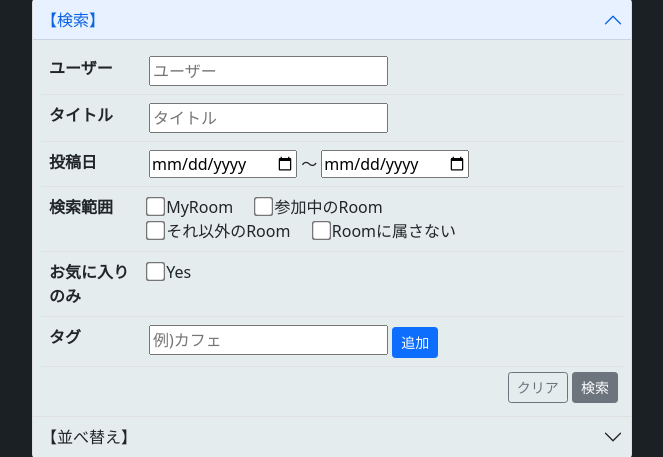
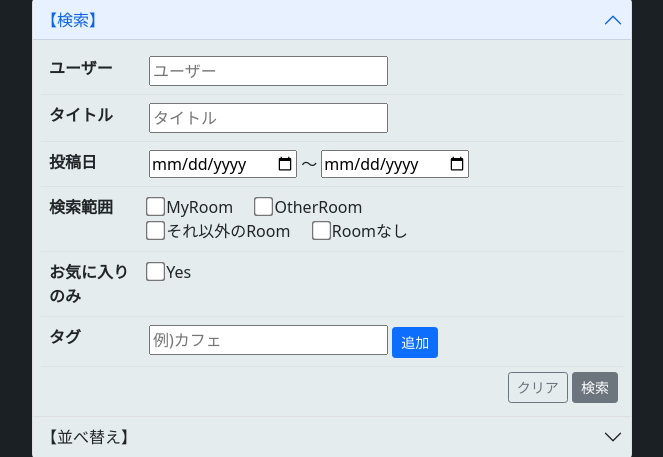
Before and after one commit to y-dai20/Whereabout, a Django app: template templates/pages/index.html in a window 1280 px wide. Shown: the part 164-621 px from the top of the page, without its empty margins (308-971 px from the left). Run offline with Django 3.2, Linux system fonts and the light colour scheme; the template is opened without the code that fills it, so the values that code supplies are empty.

Commit message:
fix style

```diff
--- a/templates/modal/modal_create_room.html
+++ b/templates/modal/modal_create_room.html
@@ -23,7 +23,7 @@
                 サブタイトル*<script>document.write(get_question_img());</script>
               </span>
             </label>
-            <textarea class="form-control input-subtitle" rows="3" id="input-create-room-subtitle" name="subtitle" placeholder="サブタイトル" data-max-len="255"></textarea>
+            <textarea class="form-control input-subtitle auto-adjust-height" rows="3" id="input-create-room-subtitle" name="subtitle" placeholder="サブタイトル" data-max-len="255"></textarea>
             <div class="char-len c-green"></div>
           </div>
           {% include "form/img.html" with action="create-room" is_multi=True %}
--- a/templates/modal/modal_post.html
+++ b/templates/modal/modal_post.html
@@ -23,7 +23,7 @@
                 本文*<script>document.write(get_question_img());</script>
               </span>
             </label>
-            <textarea class="form-control" rows="3" name="text" id="input-post-text" name="text" placeholder="テキスト" data-max-len="255" required></textarea>
+            <textarea class="form-control auto-adjust-height" rows="3" name="text" id="input-post-text" name="text" placeholder="テキスト" data-max-len="255" required></textarea>
             <div class="char-len c-green"></div>
           </div>
           <div class="form-group">
--- a/templates/modal/modal_reply.html
+++ b/templates/modal/modal_reply.html
@@ -17,7 +17,8 @@
               <span data-bs-toggle="tooltip" data-bs-placement="right" title="入力必須．1~255文字以内">
                 本文*<script>document.write(get_question_img());</script>
               </span>
-            <textarea class="form-control input-reply-text" rows="3" name="text" placeholder="テキスト" data-max-len="255"></textarea>
+            </label>
+            <textarea class="form-control auto-adjust-height" rows="3" name="text" placeholder="テキスト" data-max-len="255"></textarea>
             <div class="char-len c-green"></div>
           </div>
           <div class="form-group">
--- a/templates/pages/profile.html
+++ b/templates/pages/profile.html
@@ -61,7 +61,7 @@
             </span>
           </p>
           <div class="form-group">
-            <textarea class="form-control" name="description" id="input-description" cols="30" rows="5" placeholder="説明" data-max-len="255">{{description}}</textarea>
+            <textarea class="form-control auto-adjust-height" name="description" id="input-description" cols="30" rows="5" placeholder="説明" data-max-len="255">{{description}}</textarea>
             <div class="char-len c-green"></div>
           </div>
           <p class="manage-headline">タグ</p>
--- a/templates/snippets/search_post.html
+++ b/templates/snippets/search_post.html
@@ -78,7 +78,7 @@
           name="attend_room_check"
           checked
         />
-        参加中のRoom</label
+        OtherRoom</label
       >
       {% else %}
       <label class="checkbox-space"
@@ -88,7 +88,7 @@
           id="attend-room-check-input"
           name="attend_room_check"
         />
-        参加中のRoom</label
+        OtherRoom</label
       >
       {% endif %}
       <br />
@@ -121,12 +121,12 @@
           name="no_room_check"
           checked
         />
-        Roomに属さない</label
+        Roomなし</label
       >
       {% else %}
       <label class="checkbox-space"
         ><input type="checkbox" id="no-room-check-input" name="no_room_check" />
-        Roomに属さない</label
+        Roomなし</label
       >
       {% endif %}
     </td>
```
